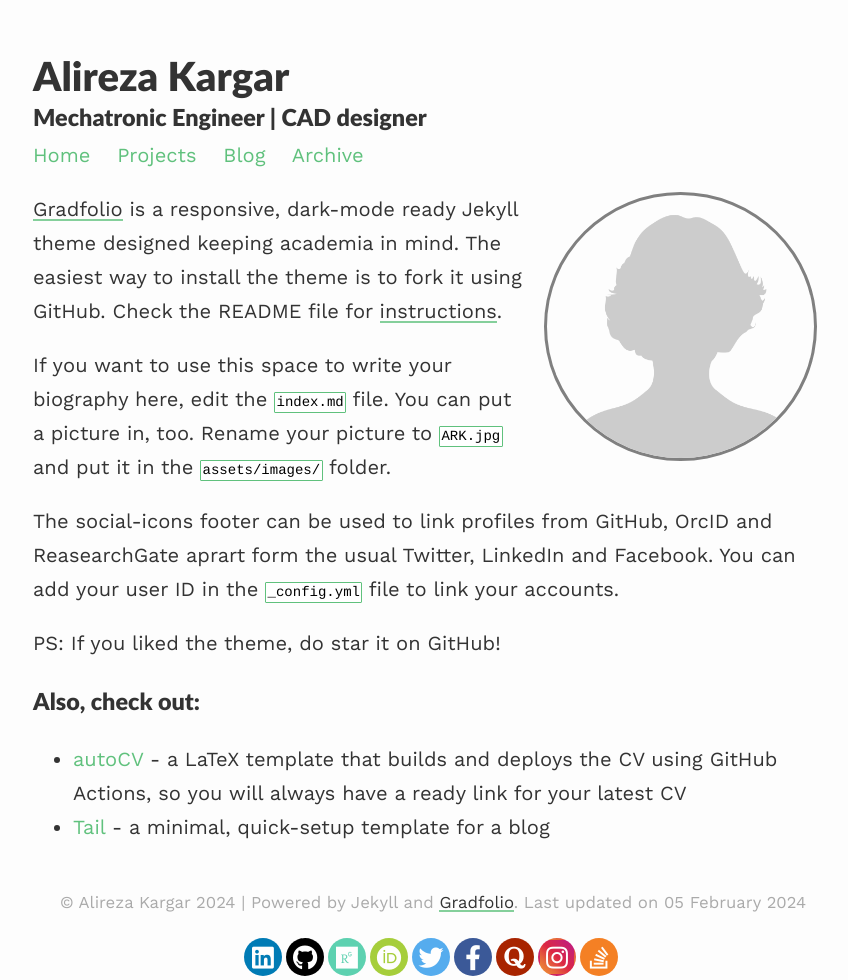
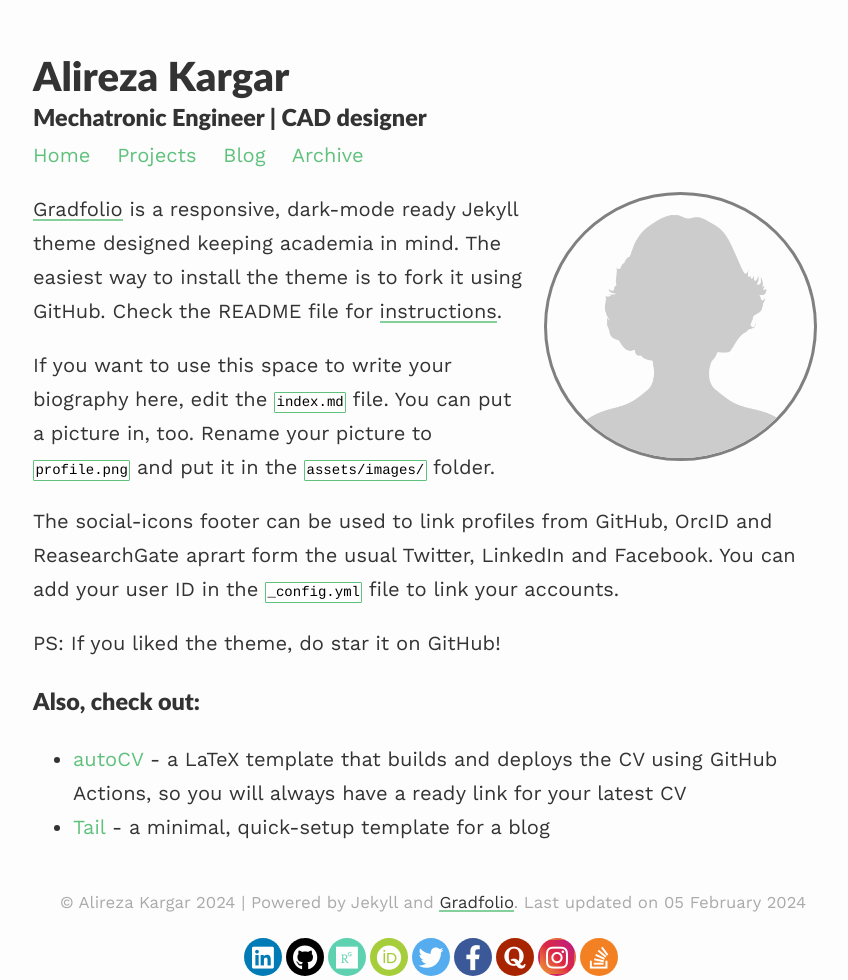
Before and after one commit to alireza-kargar/alireza-kargar.github.io, a Jekyll site: the page built from index.md, in a window 1280 px wide. Shown: the whole page, without its empty margins (207-1055 px from the left). Built offline with Jekyll 4.4.1, drawn with Linux system fonts in a browser that asks for light colours; nearby versions of some CDN libraries.

Commit message:
Update index.md
Changed the name of Profile.png

```diff
--- a/index.md
+++ b/index.md
@@ -9,7 +9,7 @@ published: true
 
 [Gradfolio](https://github.com/jitinnair1/gradfolio){:target="_blank"} is a responsive, dark-mode ready Jekyll theme designed keeping academia in mind. The easiest way to install the theme is to fork it using GitHub. Check the README file for [instructions](https://github.com/jitinnair1/gradfolio#installation){:target="_blank"}.
 
-If you want to use this space to write your biography here, edit the `index.md` file. You can put a picture in, too. Rename your picture to `ARK.jpg` and put it in the `assets/images/` folder.
+If you want to use this space to write your biography here, edit the `index.md` file. You can put a picture in, too. Rename your picture to `profile.png` and put it in the `assets/images/` folder.
 
 The social-icons footer can be used to link profiles from GitHub, OrcID and ReasearchGate aprart form the usual Twitter, LinkedIn and Facebook. You can add your user ID in the `_config.yml` file to link your accounts.
 
```
